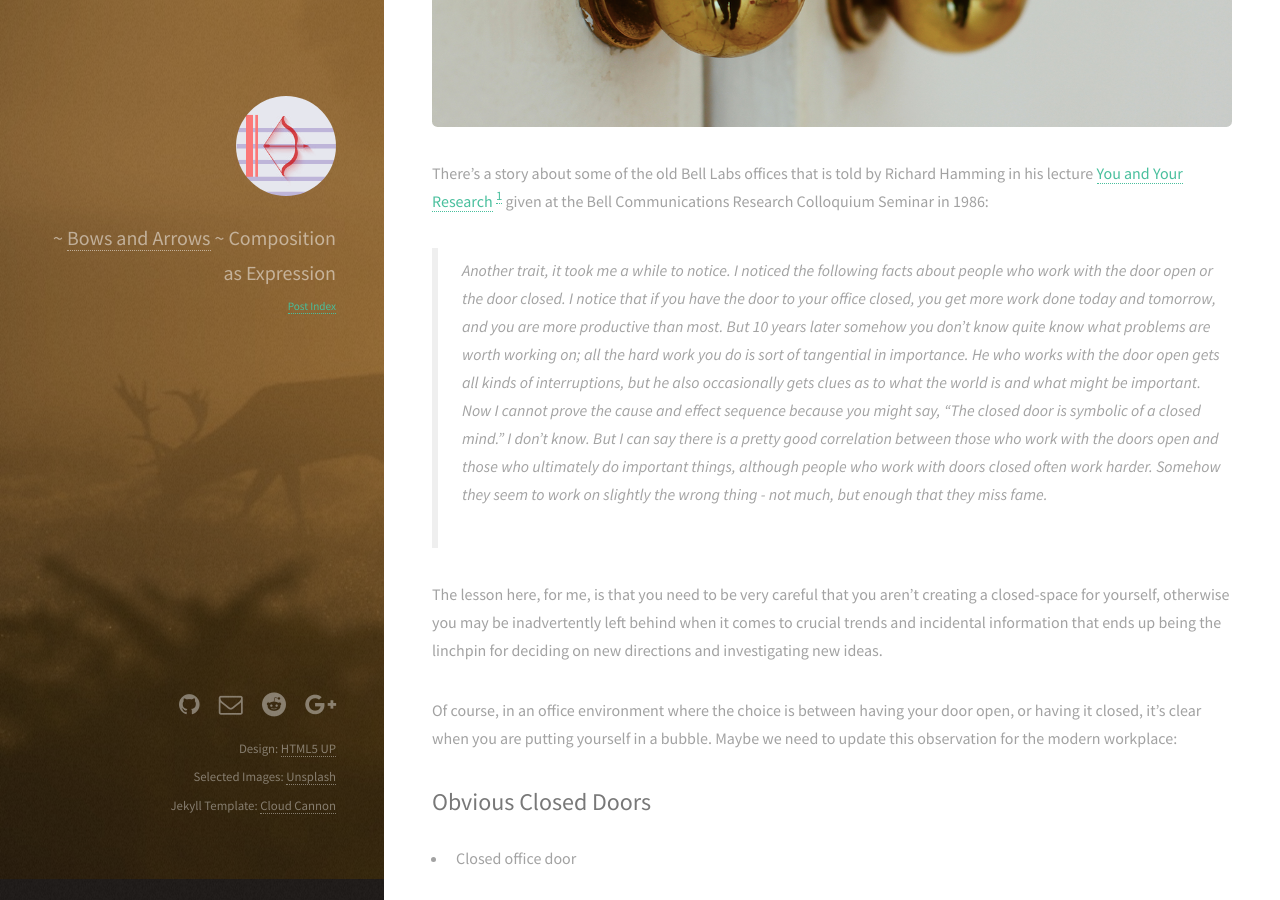
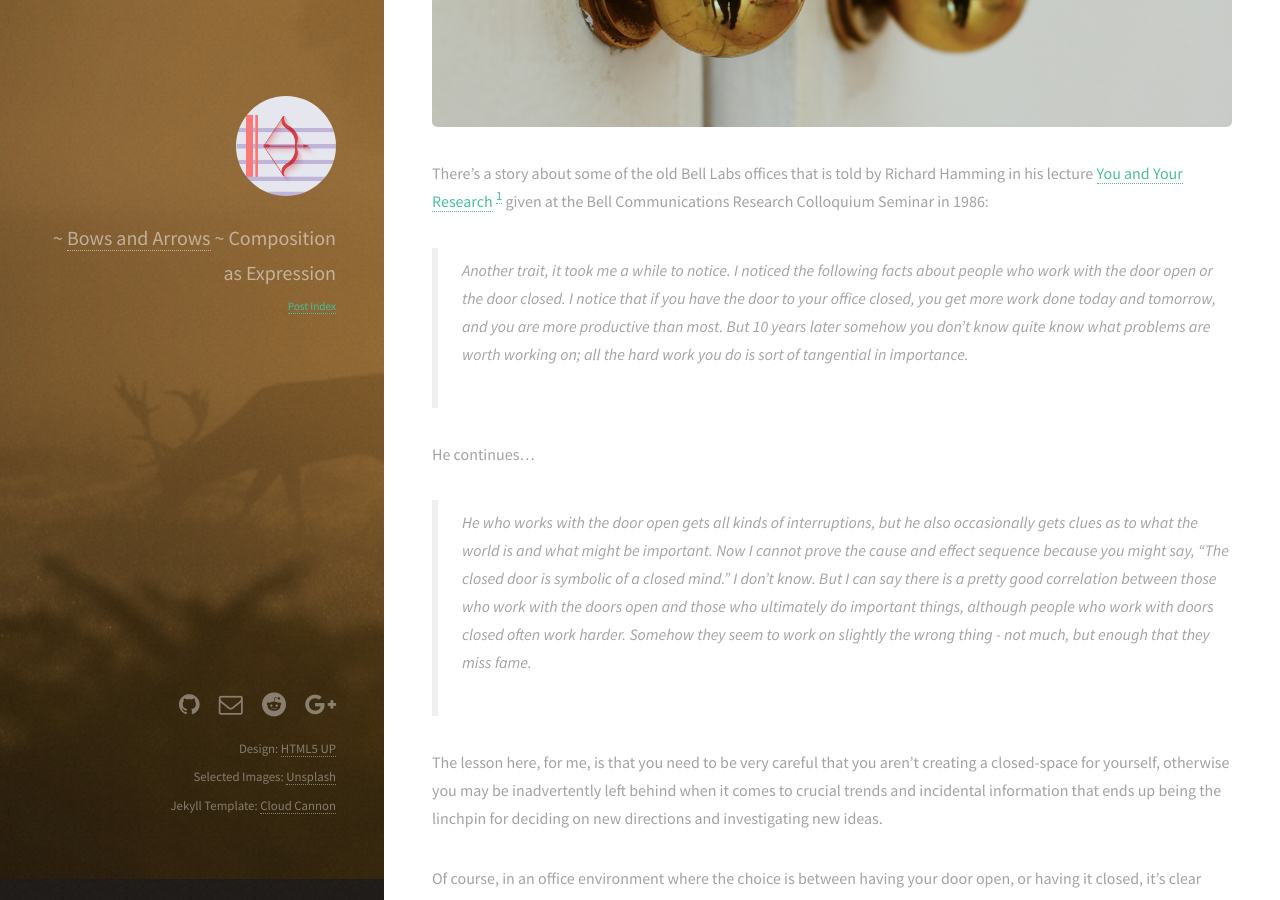
Before and after one commit to sordina/sordina.github.io, a Jekyll site: the page built from _posts/2016-02-07-1454843170-open-door-policy.markdown, in a window 1280 px wide and 900 px high, scrolled down 412 px. Built offline with Jekyll 4.4.1, drawn with Linux system fonts in a browser that asks for light colours; nearby versions of some CDN libraries; library files that are not in the unit come from our copies.

Commit message:
shorter intro for doors

```diff
--- a/_posts/2016-02-07-1454843170-open-door-policy.markdown
+++ b/_posts/2016-02-07-1454843170-open-door-policy.markdown
@@ -20,7 +20,13 @@ in 1986:
 	you have the door to your office closed, you get more work done today and
 	tomorrow, and you are more productive than most. But 10 years later somehow you
 	don't know quite know what problems are worth working on; all the hard work you
-	do is sort of tangential in importance. He who works with the door open gets
+	do is sort of tangential in importance.
+
+He continues...
+
+<!--more-->
+
+> He who works with the door open gets
 	all kinds of interruptions, but he also occasionally gets clues as to what the
 	world is and what might be important. Now I cannot prove the cause and effect
 	sequence because you might say, "The closed door is symbolic of a closed mind."
@@ -28,8 +34,6 @@ in 1986:
 	who work with the doors open and those who ultimately do important things,
 	although people who work with doors closed often work harder. Somehow they seem
 	to work on slightly the wrong thing - not much, but enough that they miss fame.
-
-<!--more-->
 
 The lesson here, for me, is that you need to be very careful that you
 aren't creating a closed-space for yourself, otherwise you may be inadvertently
```
